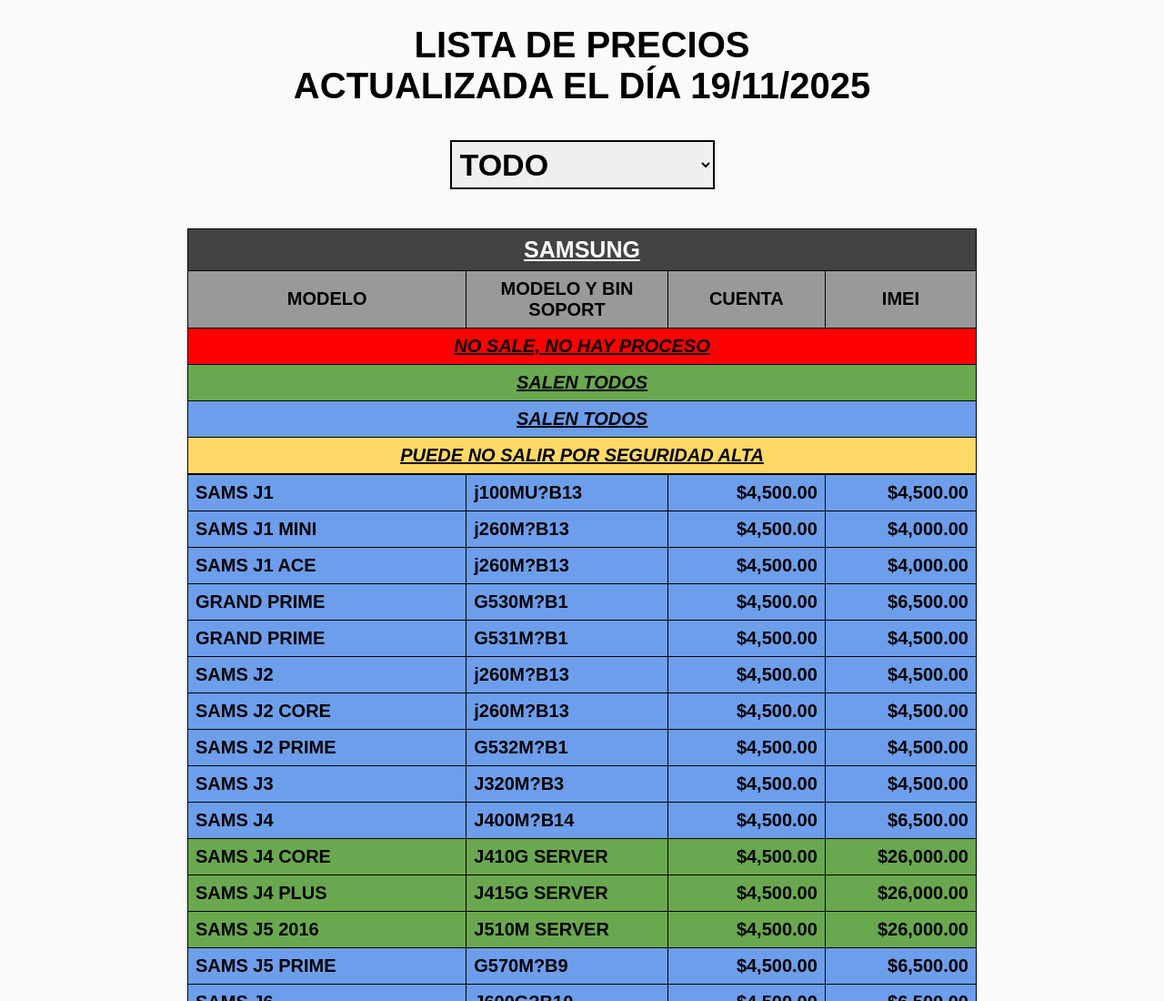
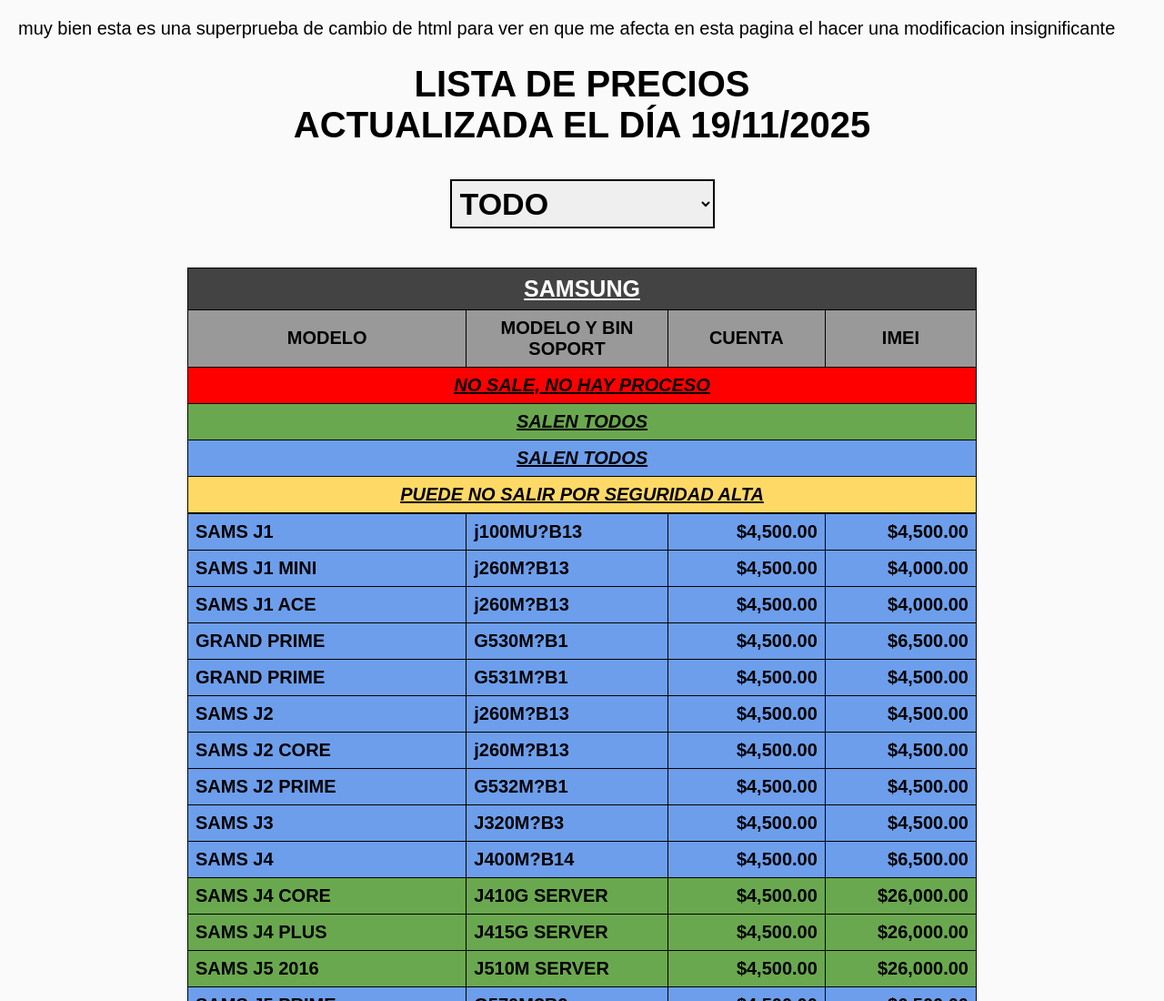
Before and after one commit to moringaproduccion-prog/pruebastucucels, a plain HTML site: page index.html in a window 1280 px wide. Shown: the top 1100 px of the page at 91% size. Drawn offline with Linux system fonts and the light colour scheme.

Commit message:
Update index.html

```diff
--- a/index.html
+++ b/index.html
@@ -6,7 +6,7 @@
   <link rel="stylesheet" href="estilos.css">
 </head>
 <body>
-
+<div>muy bien esta es una superprueba de cambio de html para ver en que me afecta en esta pagina el hacer una modificacion insignificante</div>
   <div class="container" id="contener">
       <div class="pantalla_carga">
         <img src="https://i.ibb.co/tp6X8VKQ/loading.gif" alt="Cargando..." class="img-carga">
```
